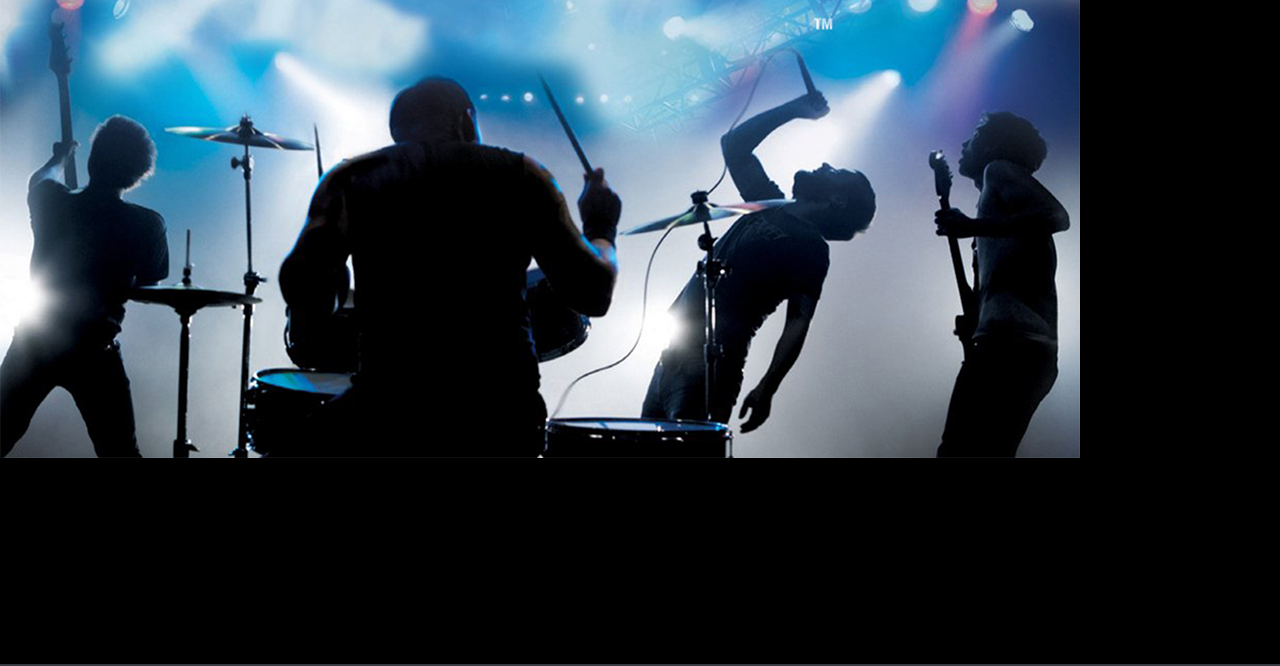
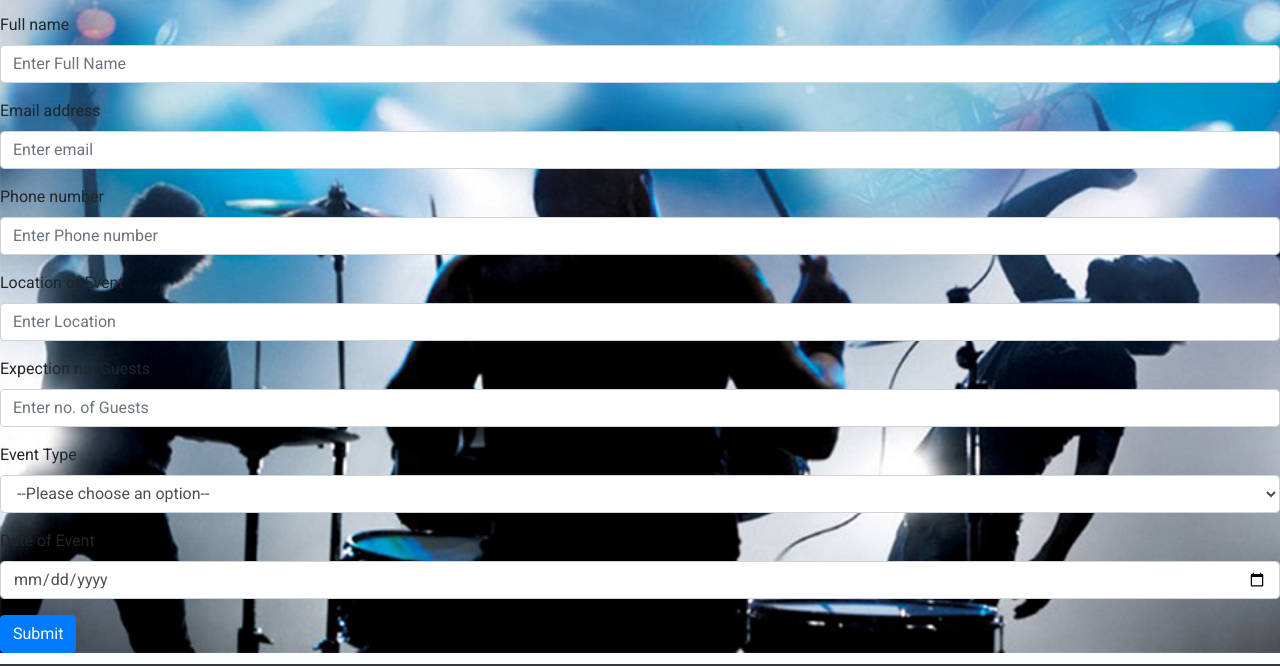
Before and after one commit to Code-Institute-Submissions/themonkees-8, a plain HTML site: page hire.html in a window 1280 px wide. Shown: the part 69-735 px from the top of the page. Drawn offline with nearby package versions, Linux system fonts and the light colour scheme.

Commit message:
pages complete now styling to be done

```diff
--- a/css/style.css
+++ b/css/style.css
@@ -1,6 +1,10 @@
 body {
     font-family: 'Roboto', sans-serif;
-    background-color: #000
+    background-color: #fff;
+    background-image: url(../images/therockers.jpg);
+    background-repeat: no-repeat;
+    background-size: cover;
+    position: relative;
 }
 
 /*main img {*/
--- a/hire.html
+++ b/hire.html
@@ -35,9 +35,51 @@
 
 
     <main>
+        <header>
+            <h3>Hire us for your Party</h3>
+            <p>Please fill in the below form and we will contact you asap</p>
+        </header>
+        <!--Hire form-->
+        <form>
+            <div class="form-group">
+                <label for="fullname">Full name</label>
+                <input type="text" class="form-control" id="fullname" placeholder="Enter Full Name">
+            </div>
+            <div class="form-group">
+                <label for="emailaddress">Email address</label>
+                <input type="email" class="form-control" id="emailaddress" placeholder="Enter email">
+            </div>
+            <div class="form-group">
+                <label for="phonenumber">Phone number</label>
+                <input type="number" class="form-control" id="phonenumber" placeholder="Enter Phone number">
+            </div>
+            <div class="form-group">
+                <label for="eventlocation">Location of Event</label>
+                <input type="text" class="form-control" id="eventlocation" placeholder="Enter Location">
+            </div>
+            <div class="form-group">
+                <label for="noofguests">Expection no. Guests</label>
+                <input type="number" class="form-control" id="noofguests" placeholder="Enter no. of Guests">
+            </div>
+            <div class="form-group">
+                <label for="typeofevent">Event Type</label>
+                <select class="form-control">
+                <option value="">--Please choose an option--</option>
+                  <option>Wedding</option>
+                  <option>Birthday</option>
+                  <option>Anniversary</option>
+                  <option>National Holiday</option>
+                  <option>Other</option>
+                </select>
+            </div>
+            <div class="form-group">
+                <label for="dateevent">Date of Event</label>
+                <input type="date" class="form-control" id="dateevent">
+            </div>
 
-        <img src="images/therockers.jpg" class="img-responsive" alt="Responsive image"></img>
-
+            <button type="submit" class="btn btn-primary">Submit</button>
+        </form>
+        <!--/Hire form-->
     </main>
 
 
```
Also changed, not shown: about.html (+3 -2 lines), index.html (+5 -6 lines), music.html (+47 -2 lines), photos.html (+3 -2 lines).
